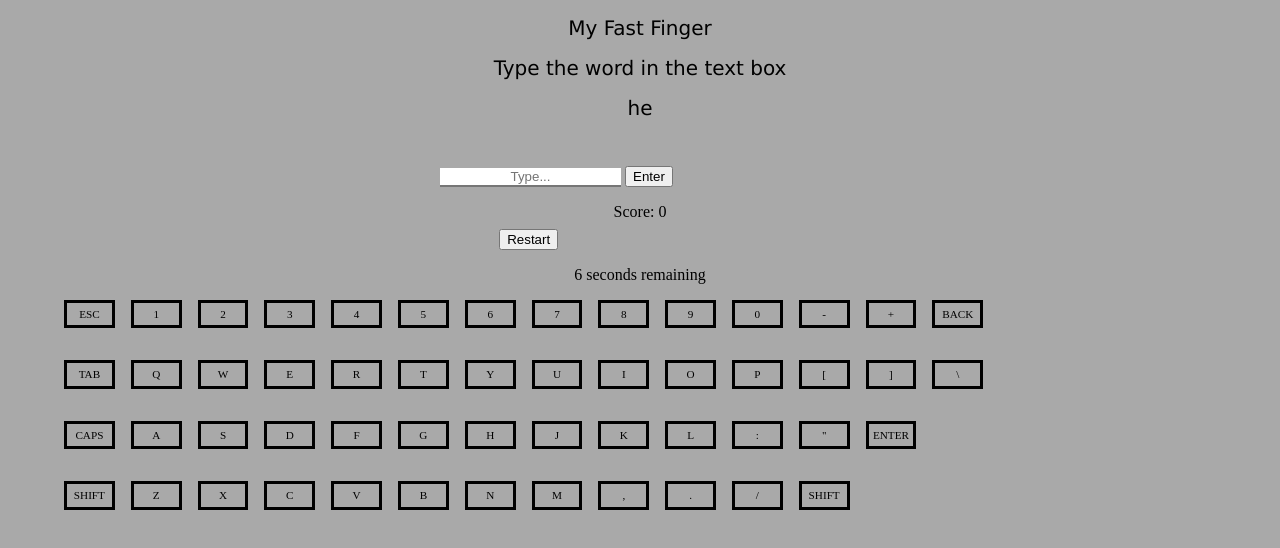
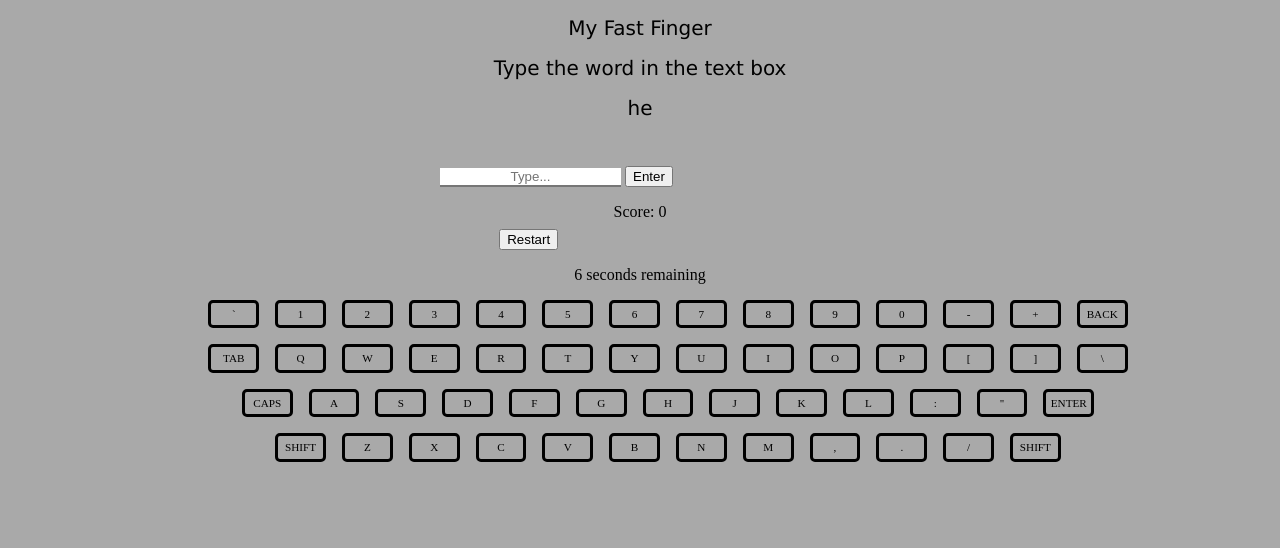
Before and after one commit to minhnn2006/Typing, a plain HTML site: page index.html in a window 1280 px wide. Drawn offline with Linux system fonts and the light colour scheme.

Commit message:
Typing 2

```diff
--- a/index.css
+++ b/index.css
@@ -25,29 +25,37 @@ p {
   margin: 0.5rem 0 0 30.7rem;
 }
 .Keyboard {
-    display: flex;
-    flex-direction: column;
+    margin-top: 1em;
+    border-radius: 5px;
   }
   .row-0{
     list-style: none;
     display: flex;
+    justify-content: center;
+    border-radius: 5px;
   }
   .row-1{
     list-style: none;
     display: flex;
+    justify-content: center;
+    border-radius: 5px;
   }
   .row-2{
     list-style: none;
     display: flex;
+    justify-content: center;
+    border-radius: 5px;
   }
   .row-3{
     list-style: none;
     display: flex;
+    justify-content: center;
+    border-radius: 5px;
   }
   li {
     height: 2em;
     width: 4em;
-
+    border-radius: 5px;
     align-items: center;
     color: black;
     line-height: 2em;
--- a/index.html
+++ b/index.html
@@ -23,7 +23,7 @@
 
     <div class="Keyboard">
         <ul class="row-0">
-          <li id="esc">ESC</li>
+          <li id="esc">`</li>
           <li id="1">1</li>
           <li  id="2">2</li>
           <li  id="3">3</li>
```
